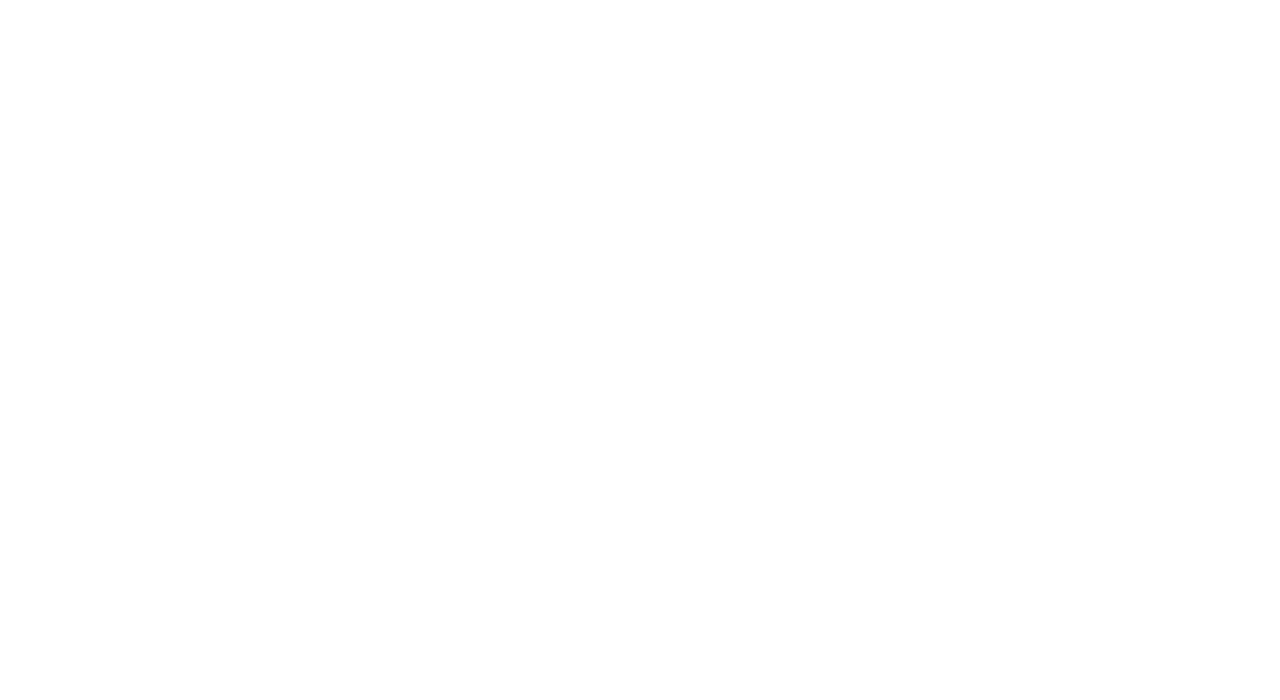
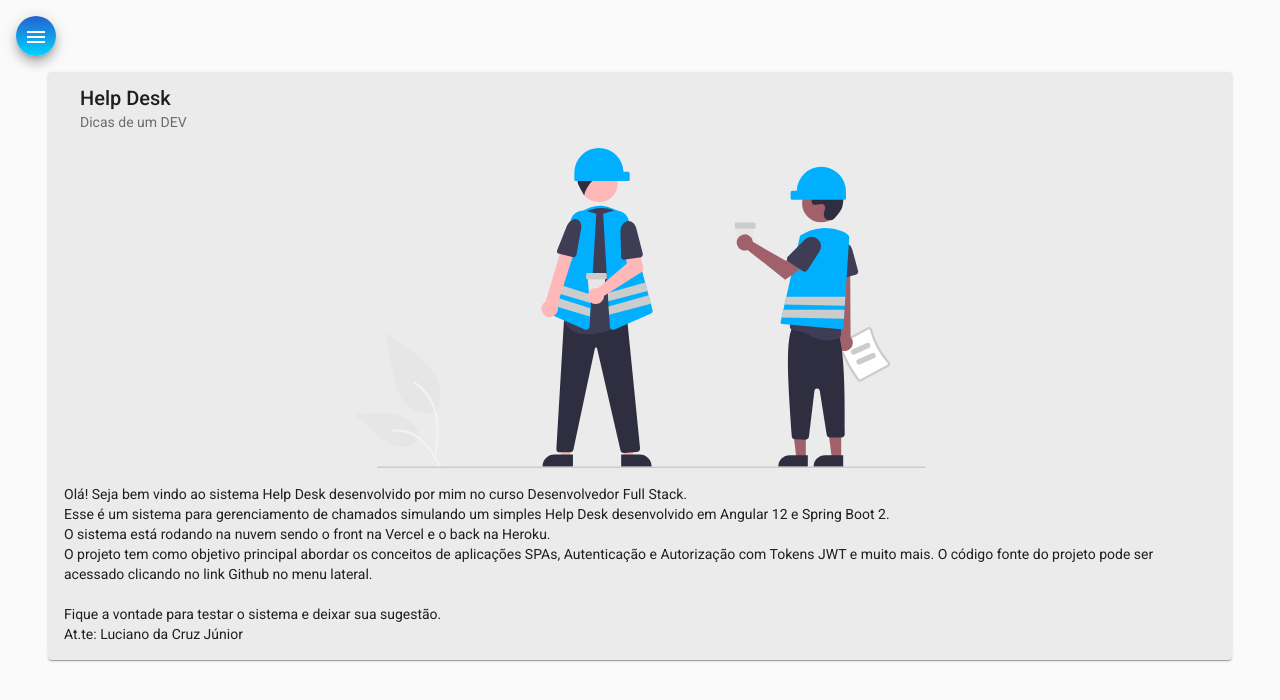
Before and after one commit to luciano-da-cruz-jr/Helpdesk-Angular-Java-Front, an Angular app: page /home in a window 1280 px wide. Before the commit this address led to /. Shown: the top 700 px of the page. Built offline with nearby package versions, Linux system fonts and the light colour scheme.

Commit message:
componente HEADER criado 34 V1

```diff
--- a/src/app/app.module.ts
+++ b/src/app/app.module.ts
@@ -30,13 +30,15 @@
 // Componentes do projeto
 import { NavComponent } from './components/nav/nav.component';
 import { HomeComponent } from './components/home/home.component';
+import { HeaderComponent } from './components/header/header.component';
 
 
 @NgModule({
   declarations: [
     AppComponent,
     NavComponent,
-    HomeComponent
+    HomeComponent,
+    HeaderComponent
   ],
   imports: [
     BrowserModule,
--- /dev/null
+++ b/src/app/components/header/header.component.html
@@ -0,0 +1 @@
+<p>header works!</p>
--- /dev/null
+++ b/src/app/components/header/header.component.ts
@@ -0,0 +1,15 @@
+import { Component, OnInit } from '@angular/core';
+
+@Component({
+  selector: 'app-header',
+  templateUrl: './header.component.html',
+  styleUrls: ['./header.component.css']
+})
+export class HeaderComponent implements OnInit {
+
+  constructor() { }
+
+  ngOnInit(): void {
+  }
+
+}
--- a/src/app/components/home/home.component.css
+++ b/src/app/components/home/home.component.css
@@ -0,0 +1,9 @@
+.card {
+    width: 90%;
+    margin: 1rem auto;
+    background-color: rgb(235, 235, 235);
+ }
+
+ img {
+    height: 20rem;
+ }
--- a/src/app/components/home/home.component.html
+++ b/src/app/components/home/home.component.html
@@ -1 +1,19 @@
-<p>home works!</p>
+<mat-card class="card">
+    <mat-card-header>
+
+      <mat-card-title>Help Desk</mat-card-title>
+      <mat-card-subtitle>Dicas de um DEV</mat-card-subtitle>
+    </mat-card-header>
+    <img mat-card-image src="../../../assets/img/home-image.svg" alt="Imagem Home Help Desk">
+    <mat-card-content>
+        Olá! Seja bem vindo ao sistema Help Desk desenvolvido por mim no curso Desenvolvedor Full Stack.<br />
+        Esse é um sistema para gerenciamento de chamados simulando um simples Help Desk desenvolvido em Angular 12 e
+        Spring Boot 2. <br />O sistema está rodando na nuvem sendo o front na Vercel e o back na Heroku.<br />
+        O projeto tem como objetivo principal abordar os conceitos de aplicações SPAs, Autenticação e Autorização com
+        Tokens JWT e muito mais. O código fonte do projeto pode ser acessado clicando no link Github no menu lateral.
+        <br /><br /> Fique a vontade para testar o sistema e deixar sua sugestão.
+        <br /> At.te: Luciano da Cruz Júnior
+
+    </mat-card-content>
+
+  </mat-card>
--- a/src/app/components/nav/nav.component.html
+++ b/src/app/components/nav/nav.component.html
@@ -2,7 +2,7 @@
     <mat-drawer #drawer class="sidenav" mode="side">
        <img src="../../../assets/img/side-image.svg" alt="Imagem de navegação">
        <mat-nav-list class="nav-list">
-        <a mat-list-item routerLink="/">
+        <a mat-list-item routerLink="home">
             <i class="material-icons">home</i>
             Home
         </a>
@@ -29,6 +29,7 @@
        <button class="menu mat-elevation-z8" (click)="drawer.toggle()" mat-icon-button>
           <mat-icon>menu</mat-icon>
        </button>
+       <router-outlet></router-outlet>
     </div>
 
  </mat-drawer-container>
--- a/src/app/components/nav/nav.component.ts
+++ b/src/app/components/nav/nav.component.ts
@@ -1,4 +1,5 @@
 import { Component, OnInit } from '@angular/core';
+import { Router } from '@angular/router';
 
 @Component({
   selector: 'app-nav',
@@ -7,9 +8,10 @@
 })
 export class NavComponent implements OnInit {
 
-  constructor() { }
+  constructor(private router: Router) { }
 
   ngOnInit(): void {
+    this.router.navigate(['home'])
   }
 
 }
```
Also changed, not shown: src/app/app-routing.module.ts (+7 -1 lines), src/app/components/header/header.component.css (added), src/assets/img/home-image.svg (added).
